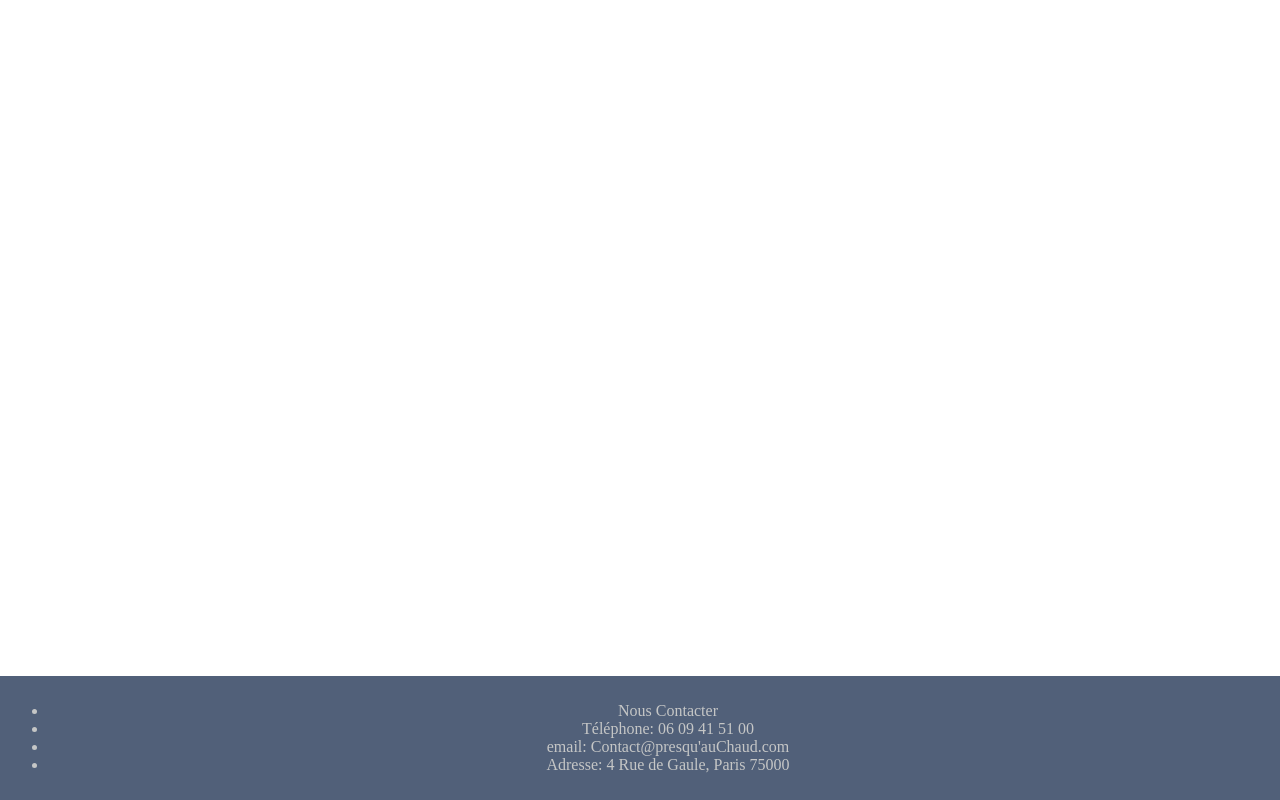
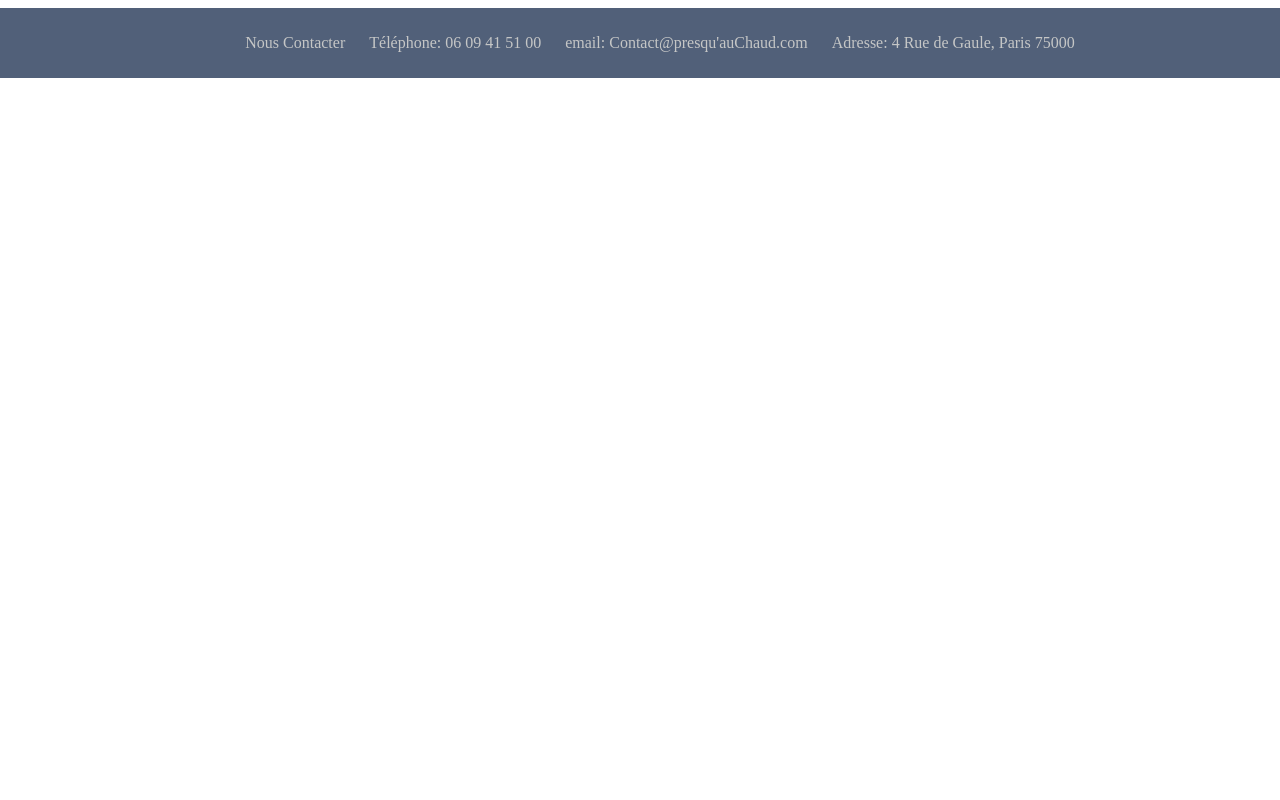
Before and after one commit to Mich3OOO/WEB, a PHP site: page /Footer.html in a window 1280 px wide. Run offline with PHP 8.4, Linux system fonts and the light colour scheme.

Commit message:
correction footer

```diff
--- a/Footer.html
+++ b/Footer.html
@@ -1,5 +1,4 @@
 
-<script async src="assets/template.js"></script>
 <link rel = "StyleSheet" href = "assets/footer.css">
 
 <footer>
--- a/assets/footer.css
+++ b/assets/footer.css
@@ -1,4 +1,4 @@
-footer>div>ul>li
+footer>ul>li
 {
     margin: 10px;
     display: inline;
@@ -13,17 +13,12 @@ footer
     margin-right: -10px;
     padding: 10px;
     text-align: center;
-    width: 100%;
-    position: fixed;
-    bottom:0
-
 }
 
 @media(max-width:1024px)
 {
     footer>div>ul>li
     {
-        text-align: left;
         display: list-item;
     }
 }
```
